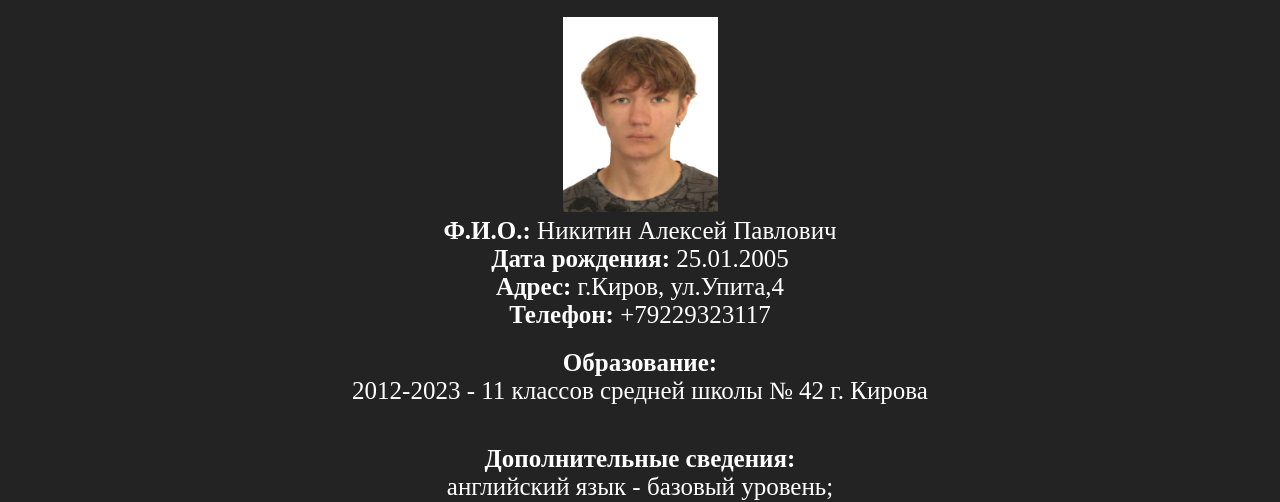
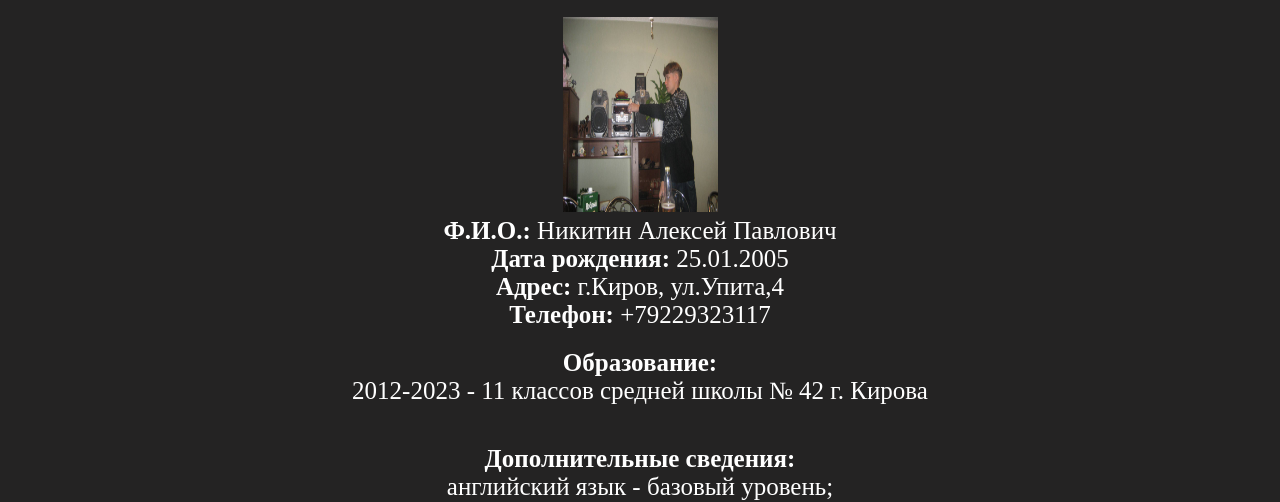
Before and after one commit to Alexey4663/mySite, a plain HTML site: page index.html in a window 1280 px wide. Shown: the part 301-803 px from the top of the page. Drawn offline with Linux system fonts and the light colour scheme.

Commit message:
Update index.html

```diff
--- a/index.html
+++ b/index.html
@@ -26,7 +26,7 @@
     <section class="resume-inform">
         <h2>Резюме</h2>
         <section class="resume-main">
-            <img src="images/2.jpg" width="155" height = "195" alt="">
+            <img src="images/1.jpg" width="155" height = "195" alt="">
         <section class="resume-text">
             <ul>
                 <li><strong>Ф.И.О.:</strong> Никитин Алексей Павлович</li>
```
